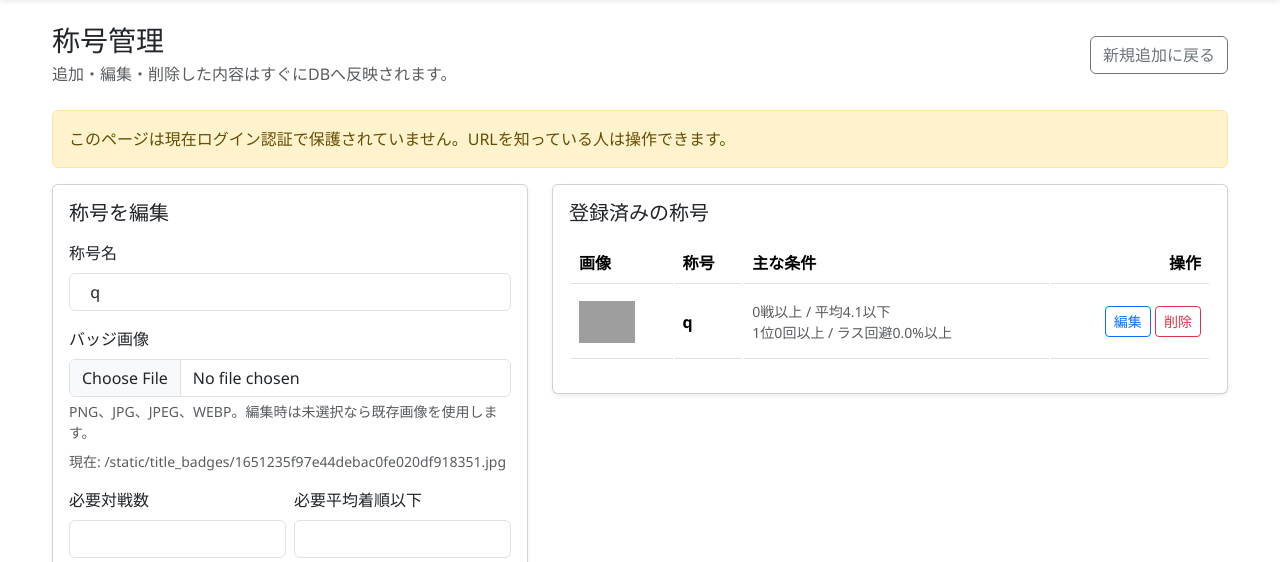
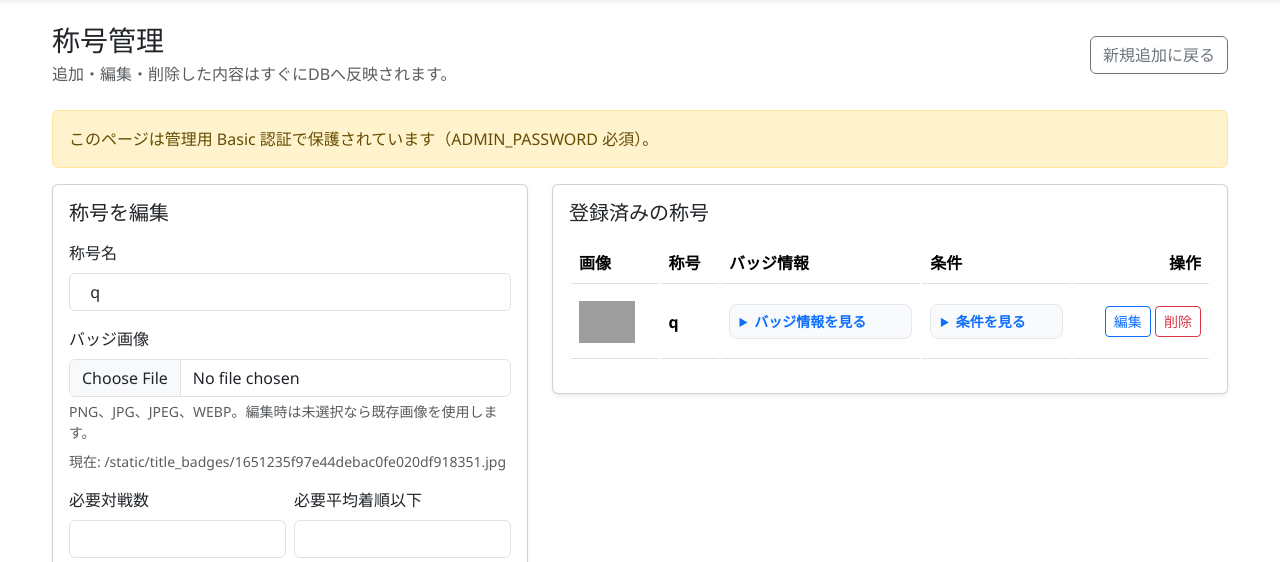
Before and after one commit to apxtj/Mahjong-score-tracker, a Flask app: template templates/admin_titles.html in a window 1280 px wide. Shown: the part 176-738 px from the top of the page. Run offline with Flask 3, Linux system fonts and the light colour scheme; the template is opened without the code that fills it: values that come from a table or form of the project are taken from there, others are empty; grey boxes are pictures that could not be loaded.

Commit message:
称号条件詳細UX向上

```diff
--- a/templates/admin_titles.html
+++ b/templates/admin_titles.html
@@ -7,6 +7,81 @@
 {% endmacro %}
 
 {% block content %}
+<style>
+  .condition-details {
+    border: 1px solid #e5e7eb;
+    border-radius: 8px;
+    padding: 0.4rem 0.6rem;
+    background: #f8fafc;
+  }
+  .condition-summary {
+    cursor: pointer;
+    font-weight: 600;
+    color: #0d6efd;
+  }
+  .badge-summary {
+    cursor: pointer;
+    font-weight: 600;
+    color: #0d6efd;
+  }
+  .condition-body {
+    max-height: 240px;
+    overflow: auto;
+  }
+  .badge-body {
+    max-height: 180px;
+    overflow: auto;
+  }
+  .condition-list {
+    display: grid;
+    gap: 0.4rem;
+  }
+  .condition-item {
+    display: flex;
+    justify-content: space-between;
+    align-items: center;
+    gap: 0.75rem;
+    padding: 0.35rem 0.5rem;
+    border-radius: 6px;
+    background: #ffffff;
+    border: 1px solid #eef2f7;
+  }
+  .condition-label {
+    color: #334155;
+  }
+  .condition-value {
+    font-weight: 700;
+    color: #0f172a;
+    background: #e2e8f0;
+    border-radius: 999px;
+    padding: 0.08rem 0.5rem;
+    white-space: nowrap;
+  }
+  .condition-chip {
+    display: inline-block;
+    padding: 0.1rem 0.45rem;
+    border-radius: 999px;
+    font-size: 0.75rem;
+    font-weight: 700;
+  }
+  .condition-on {
+    background: #dcfce7;
+    color: #166534;
+  }
+  .condition-off {
+    background: #e5e7eb;
+    color: #4b5563;
+  }
+  .badge-value {
+    font-weight: 600;
+    color: #0f172a;
+    background: #f1f5f9;
+    border-radius: 8px;
+    padding: 0.2rem 0.45rem;
+    word-break: break-all;
+  }
+</style>
+
 <div class="d-flex justify-content-between align-items-center mb-4">
   <div>
     <h1 class="h3 mb-1">称号管理</h1>
@@ -18,7 +93,7 @@
 </div>
 
 <div class="alert alert-warning">
-  このページは現在ログイン認証で保護されていません。URLを知っている人は操作できます。
+  このページは管理用 Basic 認証で保護されています（ADMIN_PASSWORD 必須）。
 </div>
 
 {% if message %}
@@ -145,7 +220,8 @@
               <tr>
                 <th>画像</th>
                 <th>称号</th>
-                <th>主な条件</th>
+                <th>バッジ情報</th>
+                <th>条件</th>
                 <th class="text-end">操作</th>
               </tr>
             </thead>
@@ -155,14 +231,37 @@
                 <td><img src="{{ title.badge_image_url }}" alt="{{ title.name }}" width="56" height="56" style="object-fit: contain;"></td>
                 <td class="fw-bold">{{ title.name }}</td>
                 <td class="small text-muted">
-                  {{ title.required_total_games }}戦以上 / 平均{{ title.required_avg_rank }}以下<br>
-                  1位{{ title.required_win_count }}回以上 / ラス回避{{ title.required_last_avoidance_rate }}%以上
-                  {% if title.required_max_consecutive_top1 %}<br>連続トップ{{ title.required_max_consecutive_top1 }}回以上{% endif %}
-                  {% if title.required_max_consecutive_last %}<br>連続ラス{{ title.required_max_consecutive_last }}回以上{% endif %}
-                  {% if title.required_highest_rank_1_rate %}<br>最高トップ率{% endif %}
-                  {% if title.required_highest_last_avoidance_rate %}<br>最高ラス回避率{% endif %}
-                  {% if title.required_highest_raw_score_std_dev %}<br>最高標準偏差{% endif %}
-                  {% if title.is_permanent %}<br><span class="text-success">永続解除</span>{% endif %}
+                  <details class="condition-details">
+                    <summary class="badge-summary">バッジ情報を見る</summary>
+                    <div class="badge-body mt-2">
+                      <div class="condition-list">
+                        <div class="condition-item"><span class="condition-label">ファイル名</span><span class="badge-value">{{ title.badge_filename }}</span></div>
+                        <div class="condition-item"><span class="condition-label">URL</span><span class="badge-value">{{ title.badge_image_url }}</span></div>
+                      </div>
+                    </div>
+                  </details>
+                </td>
+                <td class="small text-muted">
+                  <details class="condition-details">
+                    <summary class="condition-summary">条件を見る</summary>
+                    <div class="condition-body mt-2">
+                      <div class="condition-list">
+                        <div class="condition-item"><span class="condition-label">必要対戦数</span><span class="condition-value">{{ title.required_total_games }}</span></div>
+                        <div class="condition-item"><span class="condition-label">必要平均着順以下</span><span class="condition-value">{{ title.required_avg_rank }}</span></div>
+                        <div class="condition-item"><span class="condition-label">必要1位回数</span><span class="condition-value">{{ title.required_win_count }}</span></div>
+                        <div class="condition-item"><span class="condition-label">必要ラス回避率</span><span class="condition-value">{{ title.required_last_avoidance_rate }}%</span></div>
+                        <div class="condition-item"><span class="condition-label">必要最大連続トップ数</span><span class="condition-value">{{ title.required_max_consecutive_top1 }}</span></div>
+                        <div class="condition-item"><span class="condition-label">必要最大連続ラス数</span><span class="condition-value">{{ title.required_max_consecutive_last }}</span></div>
+                        <div class="condition-item"><span class="condition-label">必要合計素点以上</span><span class="condition-value">{{ title.required_total_raw_score }}</span></div>
+                        <div class="condition-item"><span class="condition-label">必要最大素点以上</span><span class="condition-value">{{ title.required_max_raw_score }}</span></div>
+                        <div class="condition-item"><span class="condition-label">必要最低素点以下</span><span class="condition-value">{{ title.required_min_raw_score }}</span></div>
+                        <div class="condition-item"><span class="condition-label">最高トップ率</span><span class="condition-chip {{ 'condition-on' if title.required_highest_rank_1_rate else 'condition-off' }}">{{ 'ON' if title.required_highest_rank_1_rate else 'OFF' }}</span></div>
+                        <div class="condition-item"><span class="condition-label">最高ラス回避率</span><span class="condition-chip {{ 'condition-on' if title.required_highest_last_avoidance_rate else 'condition-off' }}">{{ 'ON' if title.required_highest_last_avoidance_rate else 'OFF' }}</span></div>
+                        <div class="condition-item"><span class="condition-label">最高標準偏差</span><span class="condition-chip {{ 'condition-on' if title.required_highest_raw_score_std_dev else 'condition-off' }}">{{ 'ON' if title.required_highest_raw_score_std_dev else 'OFF' }}</span></div>
+                        <div class="condition-item"><span class="condition-label">永続解除</span><span class="condition-chip {{ 'condition-on' if title.is_permanent else 'condition-off' }}">{{ 'ON' if title.is_permanent else 'OFF' }}</span></div>
+                      </div>
+                    </div>
+                  </details>
                 </td>
                 <td class="text-end text-nowrap">
                   <a class="btn btn-sm btn-outline-primary" href="{{ url_for('admin_titles', edit=title.id) }}">編集</a>
```
Also changed, not shown: instance/mahjong.db.
